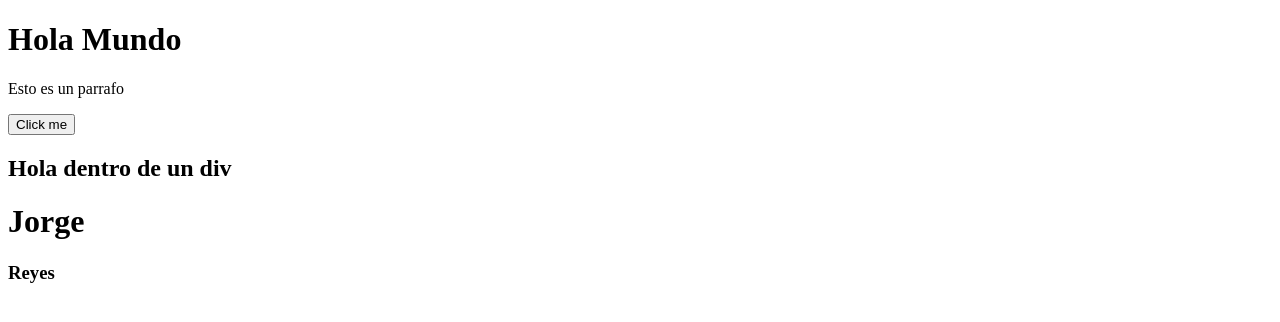
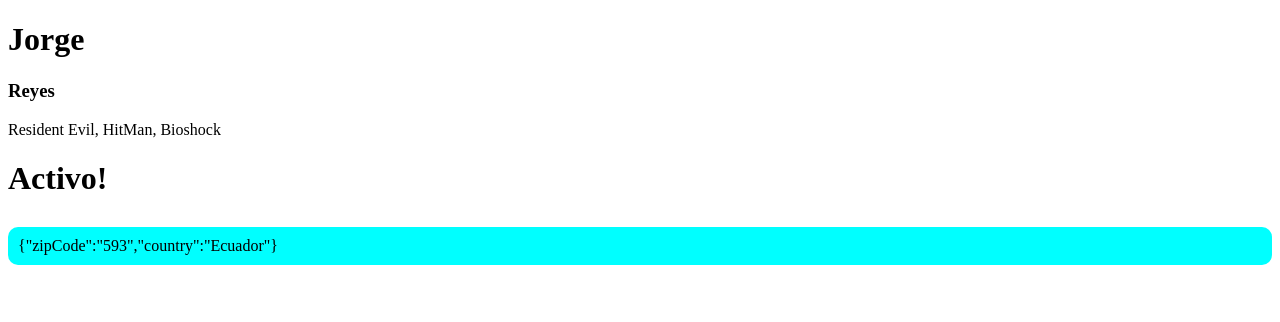
Before and after one commit to Stu0202/react-counter-app, a React (Vite) app: page / in a window 1280 px wide. Shown: the top 322 px of the page. Built offline with nearby package versions, Linux system fonts and the light colour scheme.

Commit message:
Colocar estilos de CSS

```diff
--- a/src/MyAwesomeApp.tsx
+++ b/src/MyAwesomeApp.tsx
@@ -1,10 +1,39 @@
+import type { CSSProperties } from "react";
 
-export function MyAwesomeApp(){
-    return(
+const firstName = 'Jorge';
+const lastName = 'Reyes';
+
+const favoriteGames = ['Resident Evil', 'HitMan', 'Bioshock']
+const isActive = true;
+
+const address = {
+    zipCode: '593',
+    country: 'Ecuador'
+}
+
+const myStyles: CSSProperties = {
+    backgroundColor: 'aqua',
+    borderRadius: isActive ? 10 : 20,
+    padding: 10,
+    marginTop: 30
+}
+export function MyAwesomeApp() {
+
+
+    return (
 
         <>
-            <h1>Jorge</h1>
-            <h3>Reyes</h3>
+            <h1>{firstName}</h1>
+
+            <h3>{lastName}</h3>
+
+            <p>{favoriteGames.join(', ')}</p>
+
+            <h1>{isActive ? 'Activo!' : 'No activo'}</h1>
+
+            <p
+                style={myStyles}
+            > {JSON.stringify(address)} </p>
         </>
 
     )
--- a/src/main.tsx
+++ b/src/main.tsx
@@ -8,8 +8,8 @@ import { MyAwesomeApp } from './MyAwesomeApp'
 ReactDOM.createRoot(document.getElementById('root') as HTMLElement).render(
   <React.StrictMode>
 
-    <FirstStepsApp/>
-    <MyAwesomeApp/>
+    {/* <FirstStepsApp/> */}
+    <MyAwesomeApp />
 
   </React.StrictMode>,
 )
```
